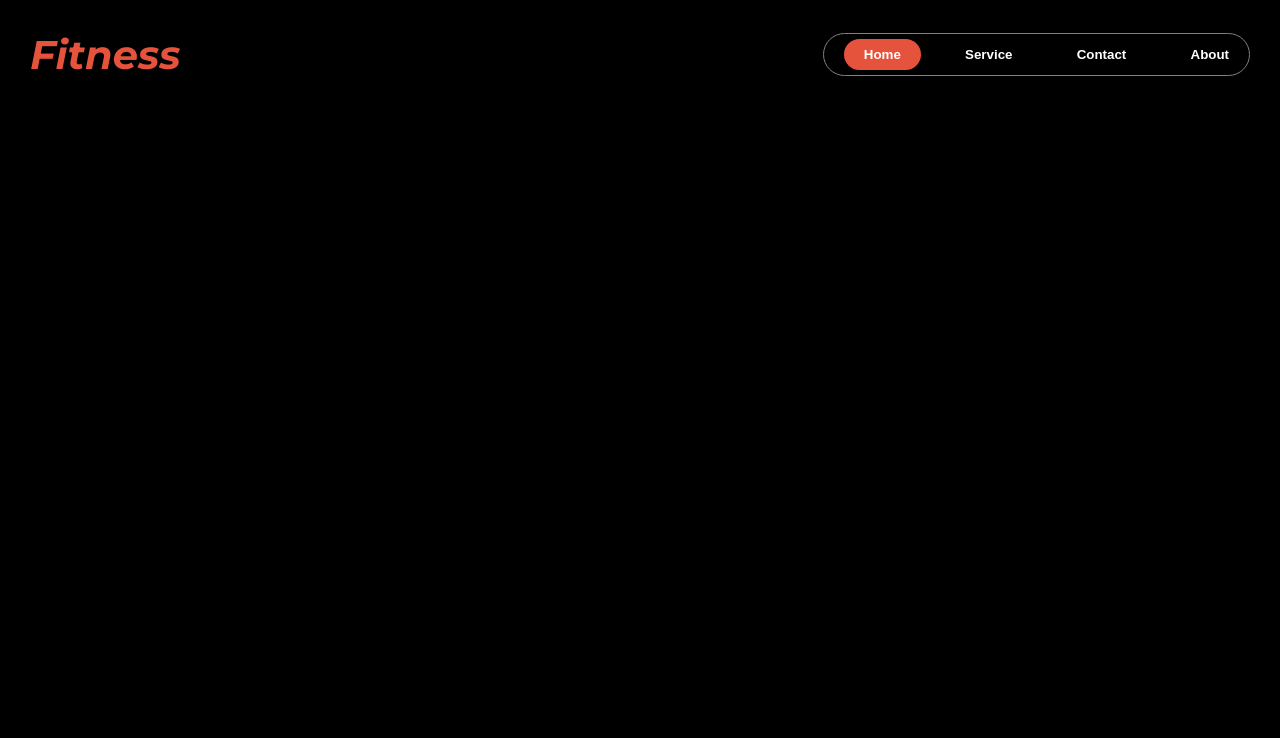
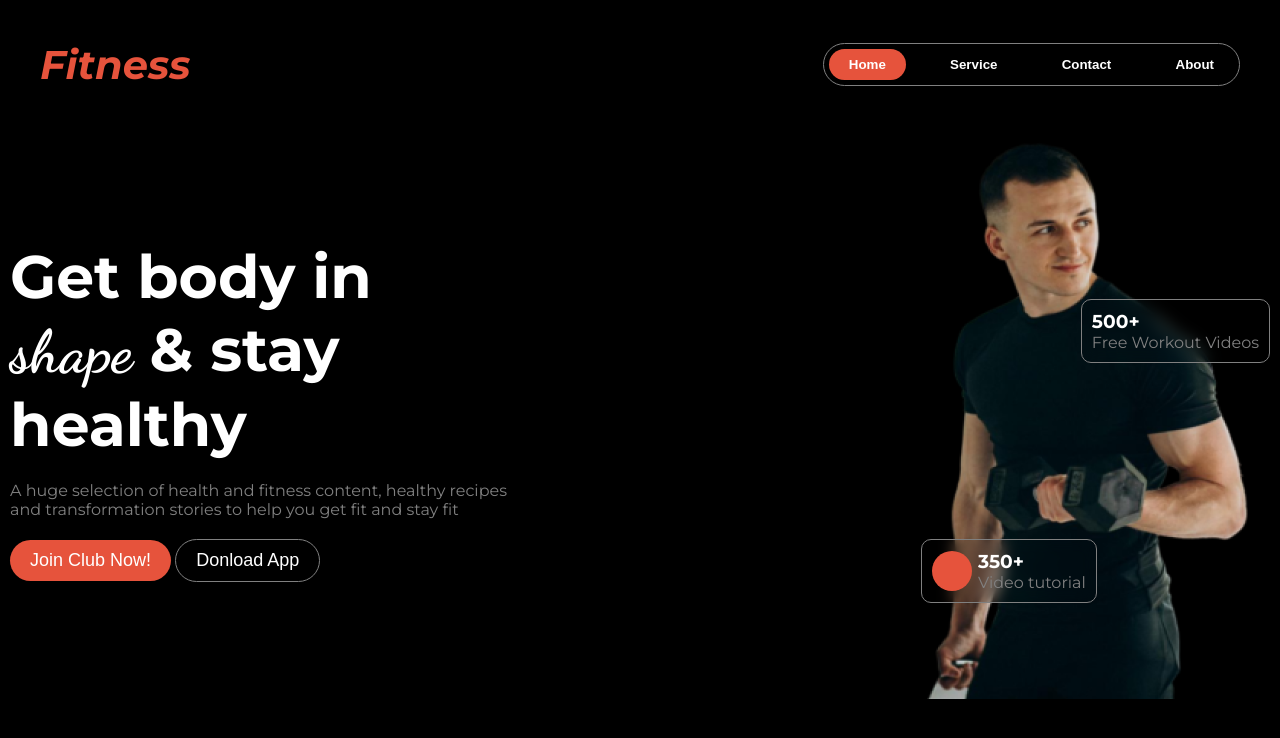
Before and after one commit to Nafiuls/A-2, a plain HTML site: page index.html in a window 1280 px wide. Drawn offline with Linux system fonts and the light colour scheme.

Commit message:
Banner section done Alhamdulillah

```diff
--- a/index.html
+++ b/index.html
@@ -31,9 +31,9 @@
           <!-- nav menu items -->
           <div class="nav-menu-container">
             <button class="home">Home</button>
-            <button>Service</button>
-            <button>Contact</button>
-            <button>About</button>
+            <button class="btn">Service</button>
+            <button class="btn">Contact</button>
+            <button class="btn">About</button>
           </div>
           <!-- responsive icon for small devices -->
           <div class="icon">
@@ -42,6 +42,44 @@
         </nav>
         <!-- navbar ends here -->
       </header>
+      <!-- main section starts here -->
+      <main>
+        <!-- banner section starts here -->
+        <div class="main-banner">
+          <div class="banner-content">
+            <h1>
+              Get body in <br />
+              <span class="dancing">shape</span> & stay <br />
+              healthy
+            </h1>
+            <p>
+              A huge selection of health and fitness content, healthy recipes
+              <br />
+              and transformation stories to help you get fit and stay fit
+            </p>
+            <div class="btn-container">
+              <button class="join">Join Club Now!</button>
+              <button class="download">Donload App</button>
+            </div>
+          </div>
+          <div class="banner-image">
+            <img src="./images/images 2.png" alt="" />
+            <div class="video">
+              <h3>500+</h3>
+              <p>Free Workout Videos</p>
+            </div>
+            <div class="free">
+              <div class="circle"></div>
+              <div>
+                <h3>350+</h3>
+                <p>Video tutorial</p>
+              </div>
+            </div>
+          </div>
+        </div>
+        <!-- banner section ends here -->
+      </main>
+      <!-- main section ends here -->
     </div>
   </body>
 </html>
--- a/responsive.css
+++ b/responsive.css
@@ -5,4 +5,8 @@
   .icon {
     display: block;
   }
+
+  .main-banner {
+    flex-direction: column;
+  }
 }
--- a/style.css
+++ b/style.css
@@ -8,6 +8,7 @@
 body {
   background-color: black;
   font-family: "Montserrat", sans-serif;
+  padding: 10px;
 }
 /* font  */
 .dancing {
@@ -35,11 +36,11 @@ nav {
 
 .nav-menu-container {
   border: 1px solid gray;
-  padding: 5px 0px;
+  padding: 5px 5px;
   border-radius: 25px;
 }
 
-button {
+.btn {
   color: white;
   padding: 8px 20px;
   border: none;
@@ -50,7 +51,7 @@ button {
   margin-left: 20px;
   transition: all 0.5s;
 }
-button:hover {
+.btn:hover {
   color: #e6533c;
 }
 
@@ -70,3 +71,82 @@ button:hover {
 .icon {
   display: none;
 }
+
+/* banner styles starts here */
+
+.main-banner {
+  display: flex;
+  align-items: center;
+  justify-content: space-between;
+}
+
+.banner-content h1 {
+  font-size: 60px;
+}
+
+.banner-content p {
+  color: gray;
+  margin-top: 20px;
+  margin-bottom: 20px;
+}
+
+.join {
+  border: none;
+  background-color: #e6533c;
+  padding: 10px 20px;
+  font-size: 18px;
+  border-radius: 30px;
+  cursor: pointer;
+}
+.download {
+  border: 1px solid gray;
+  background-color: transparent;
+  padding: 10px 20px;
+  font-size: 18px;
+  border-radius: 30px;
+  cursor: pointer;
+}
+
+.banner-image {
+  position: relative;
+}
+
+.free {
+  display: flex;
+  align-items: center;
+  gap: 6px;
+  border: 1px solid gray;
+  width: fit-content;
+  padding: 10px;
+  border-radius: 10px;
+  backdrop-filter: blur(8px);
+  position: absolute;
+  bottom: 100px;
+  left: 0px;
+}
+
+.circle {
+  height: 40px;
+  width: 40px;
+  border-radius: 50%;
+  background-color: #e6533c;
+}
+
+.free p {
+  color: gray;
+}
+
+.video {
+  border: 1px solid gray;
+  width: fit-content;
+  padding: 10px;
+  border-radius: 10px;
+  backdrop-filter: blur(8px);
+  position: absolute;
+  top: 180px;
+  right: 0px;
+}
+
+.video p {
+  color: gray;
+}
```
